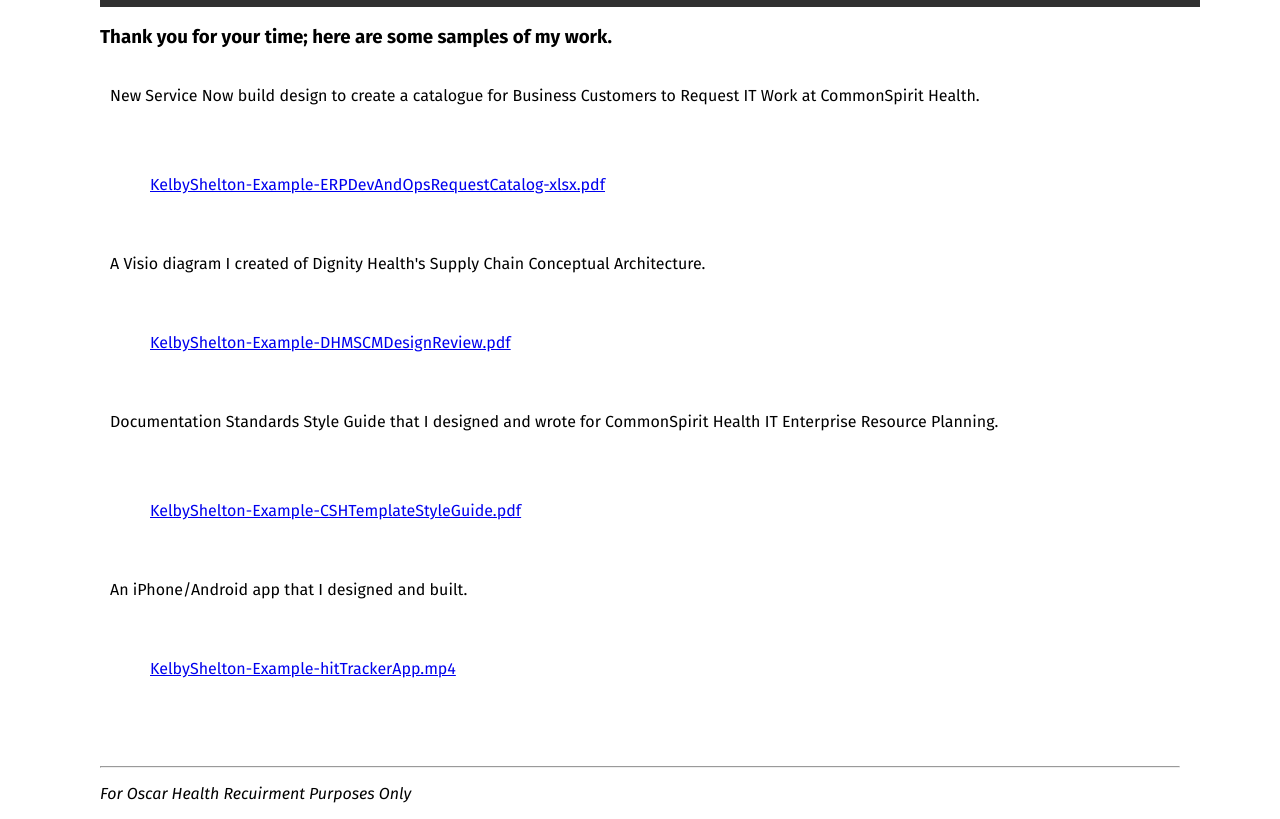
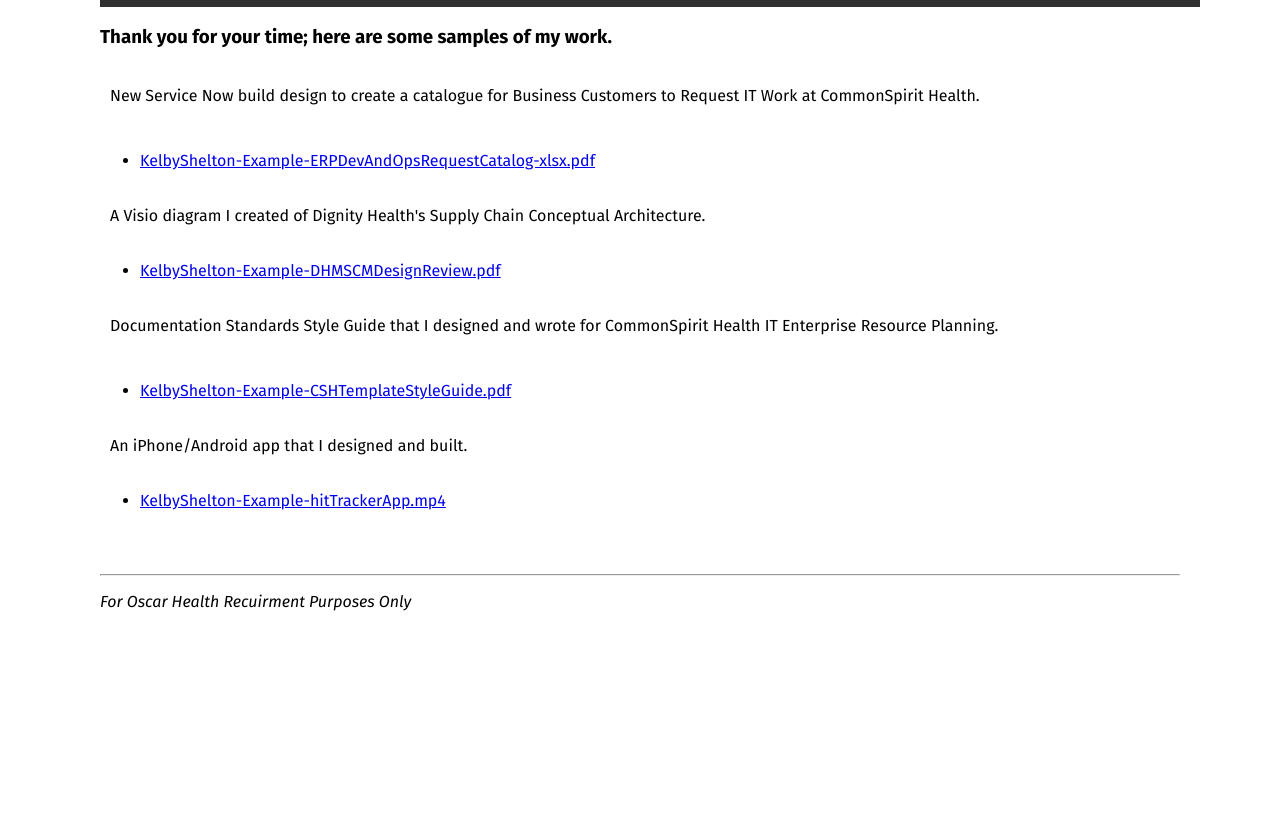
Before and after one commit to Kalcitus/kalcitus.github.io, a plain HTML site: page UIDesignExamples.html in a window 1280 px wide. Shown: the part 50-869 px from the top of the page. After the commit the page ends 800 px from the top, so only its background shows below. Drawn offline with Linux system fonts and the light colour scheme.

Commit message:
Update UIDesignExamples.html

```diff
--- a/UIDesignExamples.html
+++ b/UIDesignExamples.html
@@ -21,25 +21,25 @@
         <h3>Thank you for your time; here are some samples of my work.</h3>
         <p class="displayedContent">New Service Now build design to create a catalogue for Business Customers to Request IT Work at CommonSpirit Health.
             <ul>
-                <li class="exampleWork"><a href=https://github.com/Kalcitus/kalcitus.github.io/blob/main/Kelby%20Shelton%20Example%20Work/KelbyShelton-Example-ERPDevAndOpsRequestCatalog-xlsx.pdf>KelbyShelton-Example-ERPDevAndOpsRequestCatalog-xlsx.pdf</a>
+                <li><a href=https://github.com/Kalcitus/kalcitus.github.io/blob/main/Kelby%20Shelton%20Example%20Work/KelbyShelton-Example-ERPDevAndOpsRequestCatalog-xlsx.pdf>KelbyShelton-Example-ERPDevAndOpsRequestCatalog-xlsx.pdf</a>
                 </li>
             </ul>
         </p>
         <p class="displayedContent">A Visio diagram I created of Dignity Health's Supply Chain Conceptual Architecture.
             <ul>
-                <li class="exampleWork"><a href=https://github.com/Kalcitus/kalcitus.github.io/blob/main/Kelby%20Shelton%20Example%20Work/KelbyShelton-Example-DHMSCMDesignReview.pdf>KelbyShelton-Example-DHMSCMDesignReview.pdf</a>
+                <li><a href=https://github.com/Kalcitus/kalcitus.github.io/blob/main/Kelby%20Shelton%20Example%20Work/KelbyShelton-Example-DHMSCMDesignReview.pdf>KelbyShelton-Example-DHMSCMDesignReview.pdf</a>
                 </li>
             </ul>
         </p>
         <p class="displayedContent">Documentation Standards Style Guide that I designed and wrote for CommonSpirit Health IT Enterprise Resource Planning.
             <ul>
-                <li class="exampleWork"><a href=https://github.com/Kalcitus/kalcitus.github.io/blob/main/Kelby%20Shelton%20Example%20Work/KelbyShelton-Example-CSHTemplateStyleGuide.pdf>KelbyShelton-Example-CSHTemplateStyleGuide.pdf</a>
+                <li><a href=https://github.com/Kalcitus/kalcitus.github.io/blob/main/Kelby%20Shelton%20Example%20Work/KelbyShelton-Example-CSHTemplateStyleGuide.pdf>KelbyShelton-Example-CSHTemplateStyleGuide.pdf</a>
                 </li>
             </ul>
         </p>
         <p class="displayedContent">An iPhone/Android app that I designed and built.
             <ul>
-                <li class="exampleWork"><a href=https://github.com/Kalcitus/kalcitus.github.io/blob/main/Kelby%20Shelton%20Example%20Work/KelbyShelton-Example-hitTrackerApp.mp4>KelbyShelton-Example-hitTrackerApp.mp4</a>
+                <li><a href=https://github.com/Kalcitus/kalcitus.github.io/blob/main/Kelby%20Shelton%20Example%20Work/KelbyShelton-Example-hitTrackerApp.mp4>KelbyShelton-Example-hitTrackerApp.mp4</a>
                 </li>
             </ul>
         </p>
```
